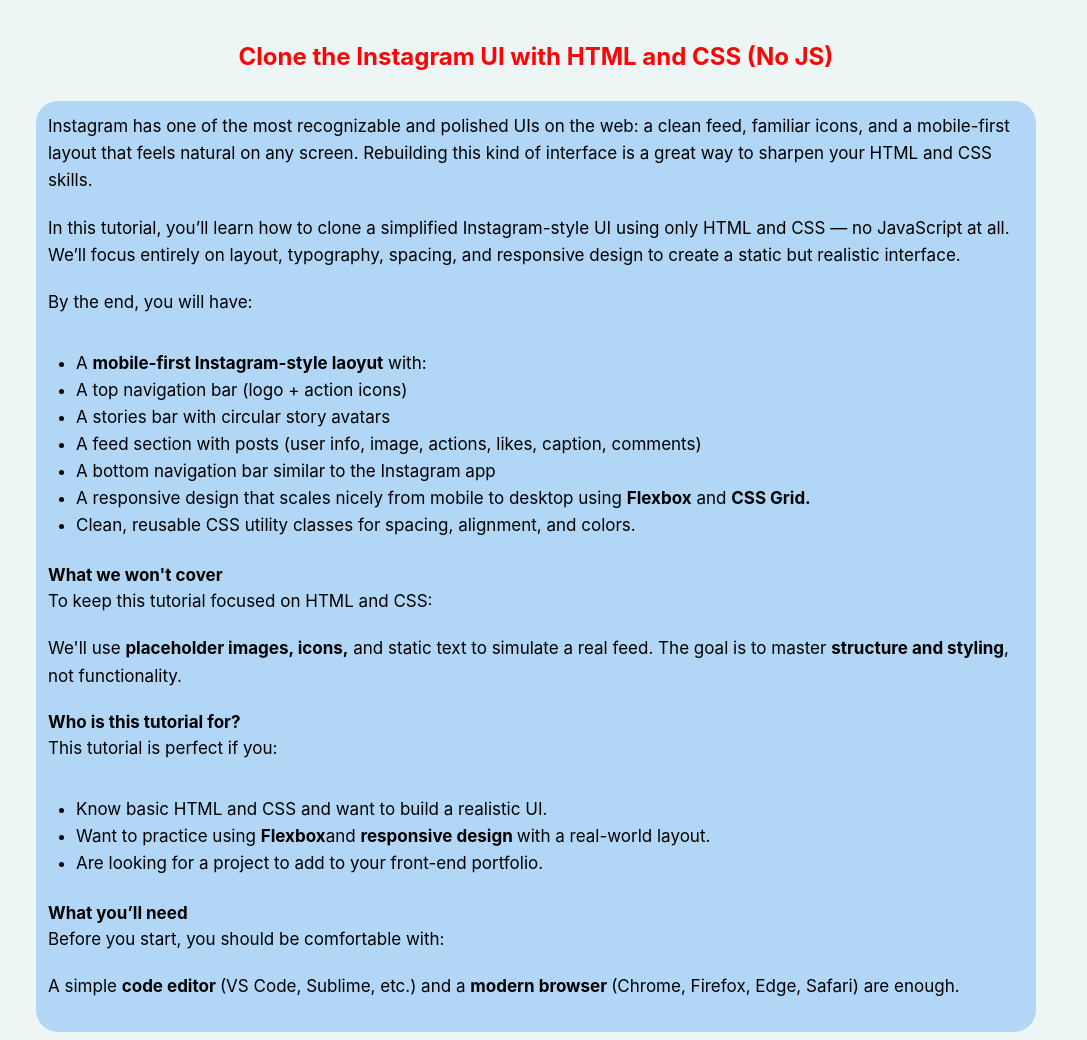
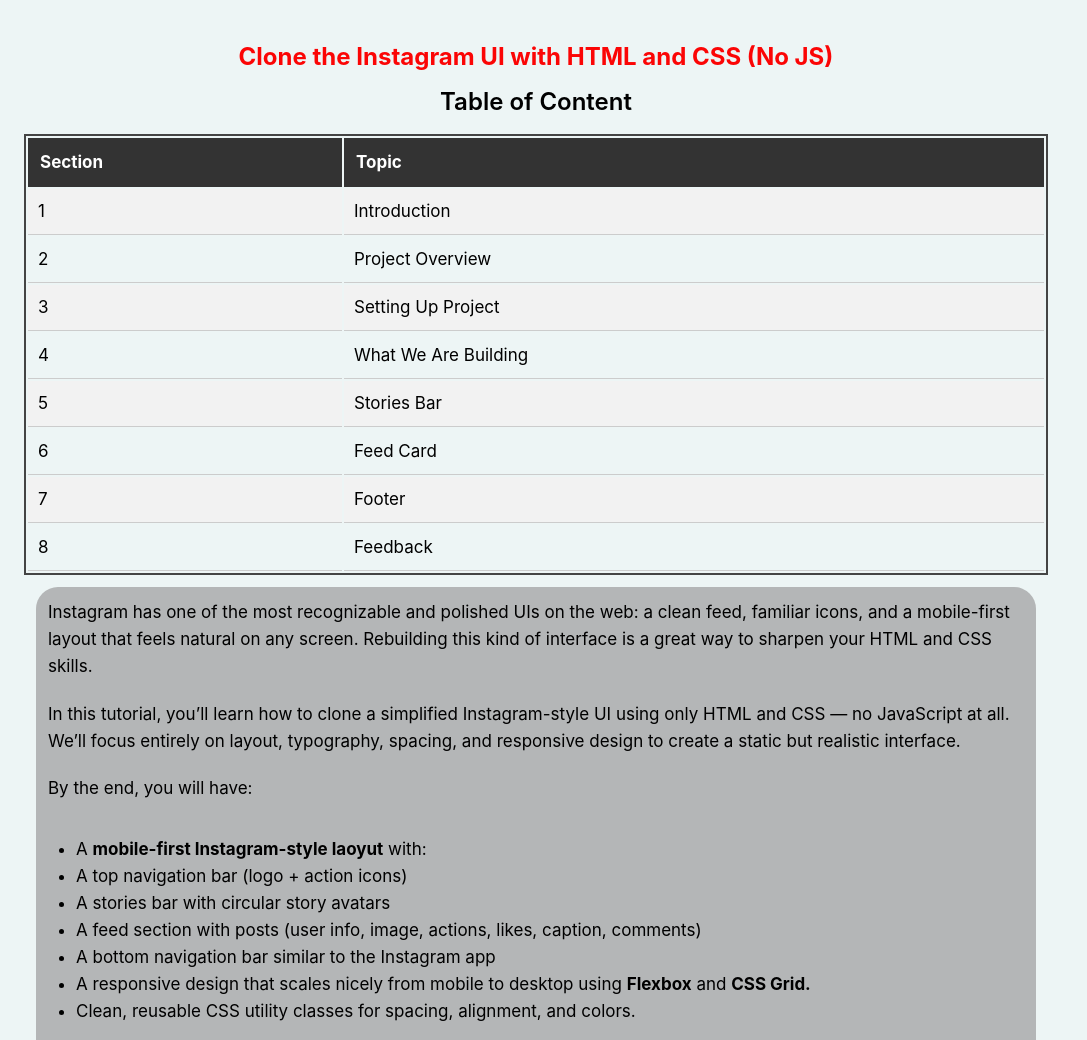
Before and after one commit to safal14/Gurzu, a plain HTML site: page INDEX.HTML in a window 1280 px wide. Shown: the top 1040 px of the page, without its empty margins (0-1087 px from the left). Drawn offline with Linux system fonts and the light colour scheme.

Commit message:
commiting with css

```diff
--- /dev/null
+++ b/Assests/table.css
@@ -0,0 +1,33 @@
+.table-title {
+    font-size: 24px;
+    font-weight: 600;
+    text-align: center;
+    margin-bottom: 10px;
+}
+
+.content-table {
+    width: 100%;
+    text-align: left;
+    font-size: 18px;
+    border: 2px solid #444;
+}
+
+.content-table th {
+    background-color: #333;
+    color: white;
+    padding: 12px;
+}
+
+.content-table td {
+    padding: 10px;
+    border-bottom: 1px solid #ccc;
+}
+
+.content-table tr:nth-child(even) {
+    background-color: #f2f2f2;
+}
+
+.content-table tr:hover {
+    background-color: #ddd;
+    cursor: pointer;
+}
--- a/INDEX.HTML
+++ b/INDEX.HTML
@@ -8,10 +8,56 @@
      <link rel="stylesheet" href="/Gurzu/Assests/index.css">
      <link rel="stylesheet" href="/Gurzu/Assests/components.css">
      <link rel="stylesheet" href="/Gurzu/Assests/footer.css">
+     <link rel="stylesheet" href="/Gurzu/Assests/table.css">
 </head>
 <body>
     <h1>Clone the Instagram UI with HTML and CSS (No JS)</h1>
-
+  <!DOCTYPE html>
+<html lang="en">
+<head>
+    <meta charset="UTF-8">
+    <meta name="viewport" content="width=device-width, initial-scale=1.0">
+    <title>Table of Content</title>
+<body>
+    <p class="table-title">Table of Content</p>
+    <table class="content-table">
+        <tr>
+            <th>Section</th>
+            <th>Topic</th>
+        </tr>
+        <tr>
+            <td>1</td>
+            <td>Introduction</td>
+        </tr>
+        <tr>
+            <td>2</td>
+            <td>Project Overview</td>
+        </tr>
+        <tr>
+            <td>3</td>
+            <td>Setting Up Project</td>
+        </tr>
+        <tr>
+            <td>4</td>
+            <td>What We Are Building</td>
+        </tr>
+        <tr>
+            <td>5</td>
+            <td>Stories Bar</td>
+        </tr>
+        <tr>
+            <td>6</td>
+            <td>Feed Card</td>
+        </tr>
+        <tr>
+            <td>7</td>
+            <td>Footer</td>
+        </tr>
+        <tr>
+            <td>8</td>
+            <td>Feedback</td>
+        </tr>
+    </table>
     <section class="section section--introduction">
         <p class="section__paragraph">Instagram has one of the most recognizable and polished UIs on the web: a
             clean feed, familiar icons, and a mobile-first layout that feels natural on any
@@ -239,6 +285,5 @@
         <input class="feedback__submit" type="button" onclick="alert('Thank You for your feedback')" value="Submit">
     </form>
 </section>
-
 </body>
 </html>
```
